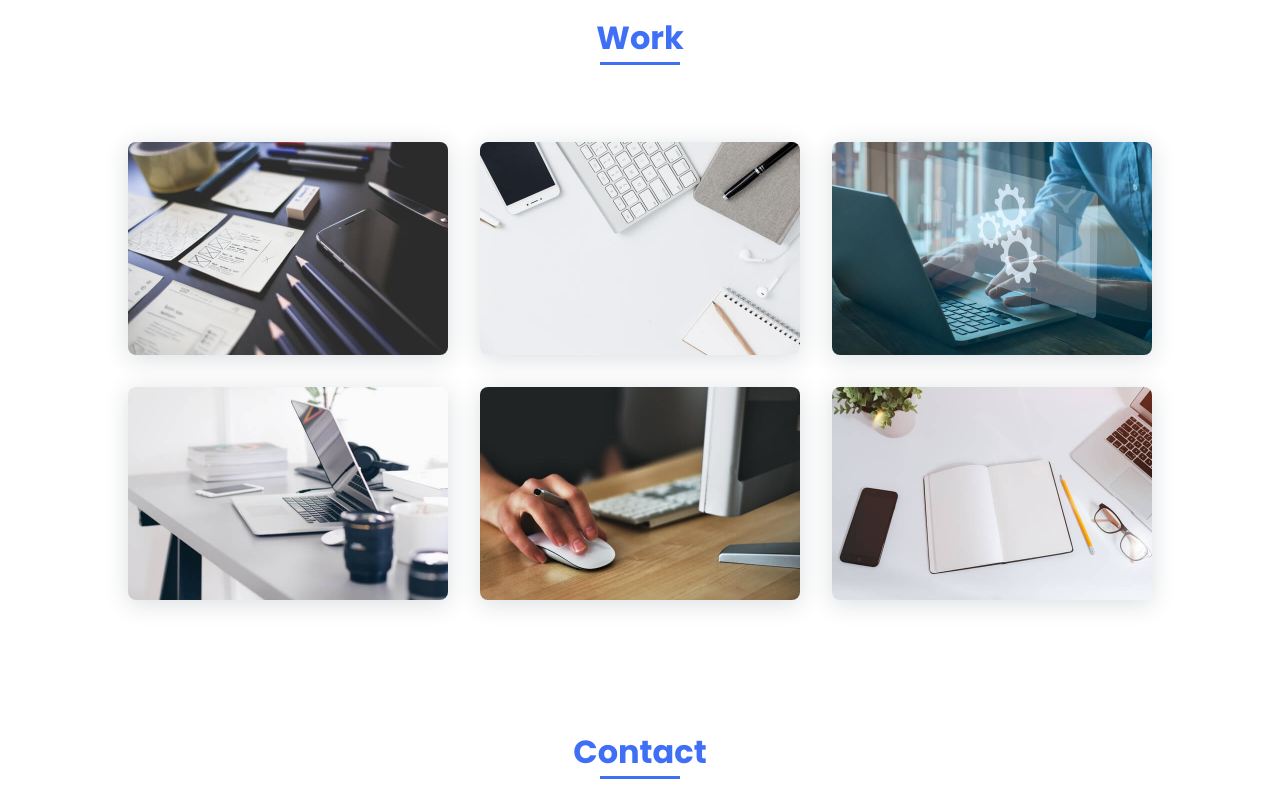
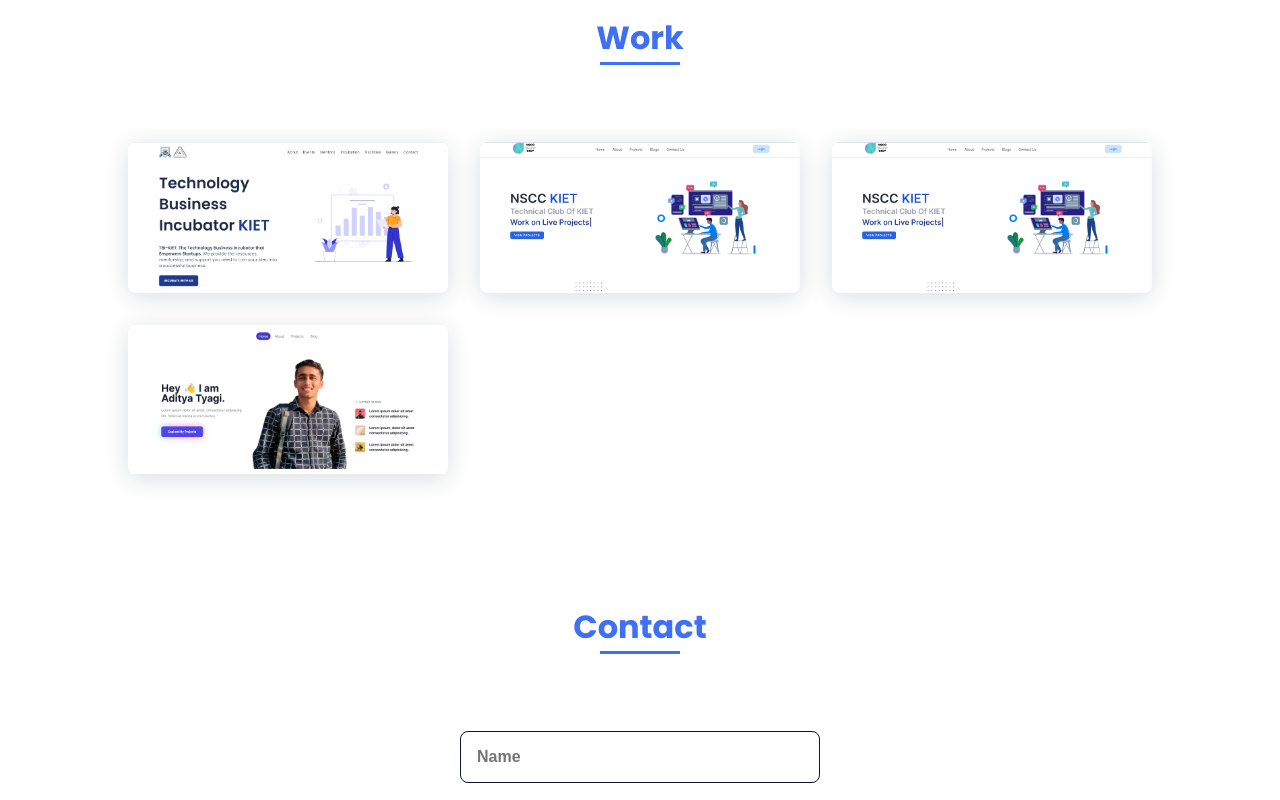
Before and after one commit to adityatyagi-av/adityatyagi_portfolio, a plain HTML site: page index.html in a window 1280 px wide. Shown: the part 2061-2861 px from the top of the page. Drawn offline with nearby package versions, Linux system fonts and the light colour scheme.

Commit message:
minor changes

```diff
--- a/index.html
+++ b/index.html
@@ -146,24 +146,19 @@
                 <h2 class="section-title">Work</h2>
 
                 <div class="work__container bd-grid">
-                    <a href="" class="work__img">
-                        <img src="assets/img/work1.jpg" alt="">
+                    <a href="tbikiet.vercel.app" class="work__img">
+                        <img src="assets/img/work1.png" alt="">
                     </a>
-                    <a href="" class="work__img">
-                        <img src="assets/img/work2.jpg" alt="">
+                    <a href="nscckiet.vercel.app" class="work__img">
+                        <img src="assets/img/work4.png" alt="">
                     </a>
-                    <a href="" class="work__img">
-                        <img src="assets/img/work3.jpg" alt="">
+                    <a href="choolhachowka.vercel.app" class="work__img">
+                        <img src="assets/img/work4.png" alt="">
                     </a>
-                    <a href="" class="work__img">
-                        <img src="assets/img/work4.jpg" alt="">
+                    <a href="adityatyagi.me" class="work__img">
+                        <img src="assets/img/work3.png" alt="">
                     </a>
-                    <a href="" class="work__img">
-                        <img src="assets/img/work5.jpg" alt="">
-                    </a>
-                    <a href="" class="work__img">
-                        <img src="assets/img/work6.jpg" alt="">
-                    </a>
+
                 </div>
             </section>
 
```
Also changed, not shown: assets/img/work1.jpg (deleted), assets/img/work1.png (added), assets/img/work2.jpg (deleted), assets/img/work2.png (added), assets/img/work3.jpg (deleted), assets/img/work3.png (added), assets/img/work4.jpg (deleted), assets/img/work4.png (added), assets/img/work5.jpg (deleted), assets/img/work6.jpg (deleted).
